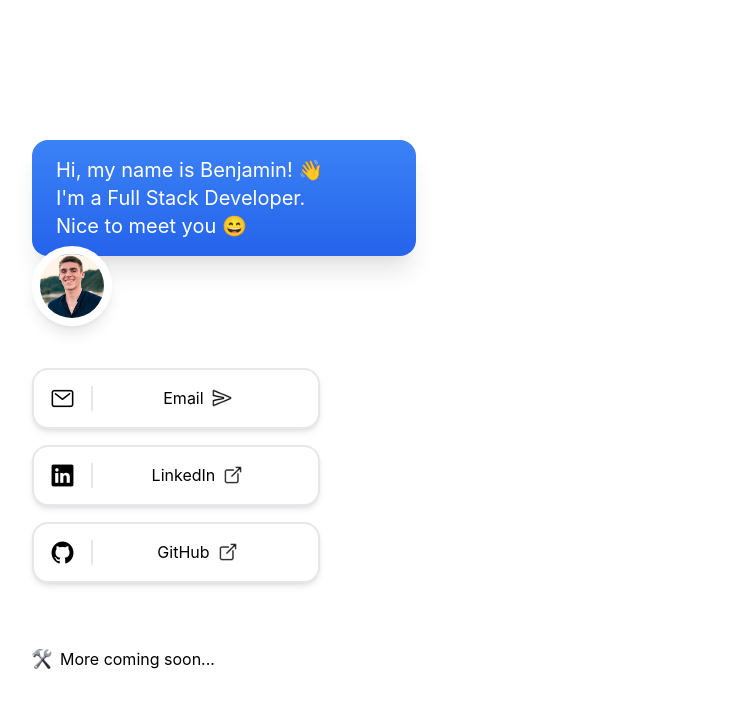
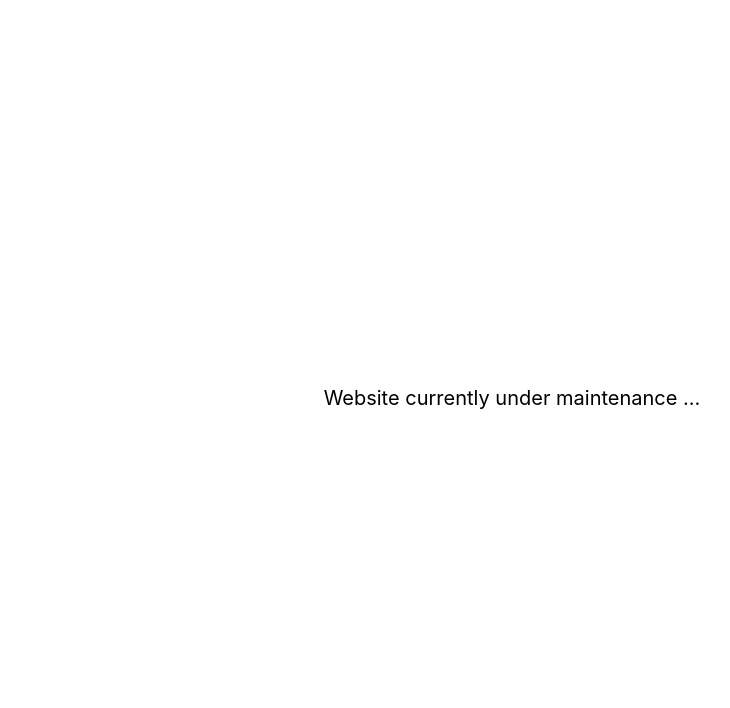
Before and after one commit to benyamynbrkyc/personal-website, a Next.js app: page / in a window 1280 px wide. Shown: the top 708 px of the page, without its empty margins (128-858 px from the left). Built offline with nearby package versions, Linux system fonts and the light colour scheme.

Commit message:
feat(wip): add wip text

```diff
--- a/src/pages/index.tsx
+++ b/src/pages/index.tsx
@@ -7,11 +7,14 @@ import Main from 'components/Main';
 const Home: NextPage = () => {
   return (
     <div>
-      <Head />
+      <h1 className='text-center mt-96 dark:text-white text-black text-xl'>
+        Website currently under maintenance ...
+      </h1>
+      {/* <Head />
       <div className='w-3/4 pt-20 mx-auto lg:1/4 md:pt-28'>
         <Header />
         <Main />
-      </div>
+      </div> */}
     </div>
   );
 };
```
